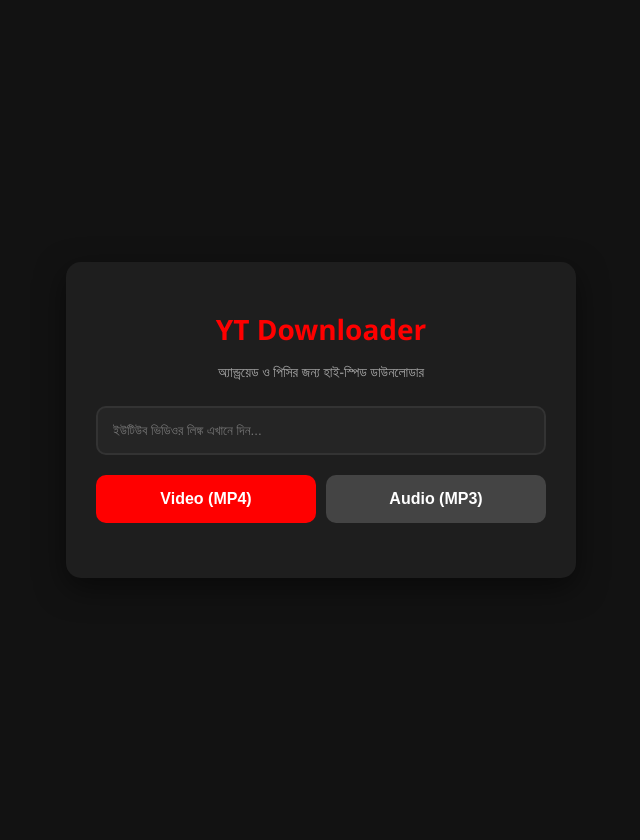
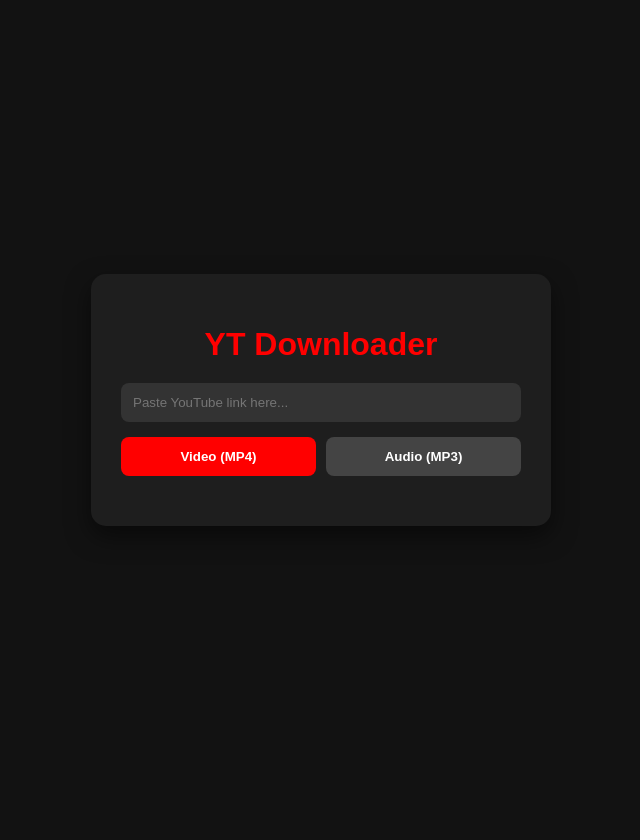
Before and after one commit to webkingranjit2/ytdl, a Flask app: page / in a window 1280 px wide. Shown: the whole page, without its empty margins (319-959 px from the left). After the commit the page ends 476 px from the top, so only its background shows below. Run offline with Flask 3, Linux system fonts and the light colour scheme.

Commit message:
Add files via upload

```diff
--- a/templates/index.html
+++ b/templates/index.html
@@ -3,163 +3,63 @@
 <head>
     <meta charset="UTF-8">
     <meta name="viewport" content="width=device-width, initial-scale=1.0">
-    <title>Universal Video Downloader</title>
+    <title>Universal Downloader</title>
     <style>
-        :root {
-            --primary: #ff0000;
-            --dark: #121212;
-            --card: #1e1e1e;
-            --text: #ffffff;
-        }
-
-        body {
-            font-family: 'Segoe UI', Arial, sans-serif;
-            background-color: var(--dark);
-            color: var(--text);
-            display: flex;
-            justify-content: center;
-            align-items: center;
-            min-height: 100vh;
-            margin: 0;
-            padding: 20px;
-        }
-
-        .container {
-            background: var(--card);
-            padding: 30px;
-            border-radius: 15px;
-            box-shadow: 0 10px 30px rgba(0,0,0,0.5);
-            width: 100%;
-            max-width: 450px;
-            text-align: center;
-        }
-
-        h1 { color: var(--primary); margin-bottom: 5px; font-size: 28px; }
-        p { color: #aaa; margin-bottom: 25px; font-size: 14px; }
-
-        input {
-            width: 100%;
-            padding: 15px;
-            margin-bottom: 20px;
-            border: 2px solid #333;
-            border-radius: 10px;
-            background: #252525;
-            color: white;
-            box-sizing: border-box;
-            outline: none;
-            transition: 0.3s;
-        }
-
-        input:focus { border-color: var(--primary); }
-
-        .btn-group {
-            display: flex;
-            gap: 10px;
-        }
-
-        button {
-            flex: 1;
-            padding: 15px;
-            border: none;
-            border-radius: 10px;
-            cursor: pointer;
-            font-weight: bold;
-            font-size: 16px;
-            transition: 0.3s;
-        }
-
-        .btn-mp4 { background-color: var(--primary); color: white; }
-        .btn-mp3 { background-color: #444; color: white; }
-
-        button:hover { opacity: 0.9; transform: translateY(-2px); }
-        button:active { transform: translateY(0); }
-
-        #status {
-            margin-top: 25px;
-            font-size: 14px;
-            line-height: 1.6;
-        }
-
-        .loader {
-            display: none;
-            border: 4px solid #333;
-            border-top: 4px solid var(--primary);
-            border-radius: 50%;
-            width: 30px;
-            height: 30px;
-            animation: spin 1s linear infinite;
-            margin: 20px auto;
-        }
-
+        body { font-family: sans-serif; background: #121212; color: white; display: flex; justify-content: center; align-items: center; height: 100vh; margin: 0; }
+        .card { background: #1e1e1e; padding: 30px; border-radius: 15px; width: 90%; max-width: 400px; text-align: center; box-shadow: 0 10px 25px rgba(0,0,0,0.5); }
+        h1 { color: #ff0000; margin-bottom: 20px; }
+        input { width: 100%; padding: 12px; margin-bottom: 15px; border-radius: 8px; border: none; background: #333; color: white; box-sizing: border-box; outline: none; }
+        .btn-group { display: flex; gap: 10px; }
+        button { flex: 1; padding: 12px; border: none; border-radius: 8px; font-weight: bold; cursor: pointer; transition: 0.3s; }
+        .mp4 { background: #ff0000; color: white; }
+        .mp3 { background: #444; color: white; }
+        #status { margin-top: 20px; font-size: 14px; }
+        .loader { display: none; border: 3px solid #f3f3f3; border-top: 3px solid #ff0000; border-radius: 50%; width: 25px; height: 25px; animation: spin 1s linear infinite; margin: 15px auto; }
         @keyframes spin { 0% { transform: rotate(0deg); } 100% { transform: rotate(360deg); } }
-
-        .success-link {
-            display: inline-block;
-            margin-top: 15px;
-            padding: 10px 20px;
-            background: #28a745;
-            color: white;
-            text-decoration: none;
-            border-radius: 5px;
-            font-weight: bold;
-        }
+        .dl-link { display: inline-block; margin-top: 15px; padding: 10px 20px; background: #28a745; color: white; text-decoration: none; border-radius: 5px; font-weight: bold; }
     </style>
 </head>
 <body>
-
-<div class="container">
+    <div class="card">
         <h1>YT Downloader</h1>
-    <p>অ্যান্ড্রয়েড ও পিসির জন্য হাই-স্পিড ডাউনলোডার</p>
-
-    <input type="text" id="videoUrl" placeholder="ইউটিউব ভিডিওর লিঙ্ক এখানে দিন...">
-
+        <input type="text" id="url" placeholder="Paste YouTube link here...">
         <div class="btn-group">
-        <button class="btn-mp4" onclick="download('mp4')">Video (MP4)</button>
-        <button class="btn-mp3" onclick="download('mp3')">Audio (MP3)</button>
+            <button class="mp4" onclick="startDownload('mp4')">Video (MP4)</button>
+            <button class="mp3" onclick="startDownload('mp3')">Audio (MP3)</button>
         </div>
-
         <div class="loader" id="loader"></div>
         <div id="status"></div>
     </div>
 
     <script>
-    async function download(mode) {
-        const urlInput = document.getElementById('videoUrl');
+        async function startDownload(mode) {
+            const url = document.getElementById('url').value;
             const status = document.getElementById('status');
             const loader = document.getElementById('loader');
 
-        if (!urlInput.value) {
-            alert("দয়া করে একটি সঠিক লিঙ্ক দিন!");
-            return;
-        }
+            if(!url) return alert("Please enter a link!");
 
-        status.innerHTML = "সার্ভার লিঙ্ক প্রসেস করছে... কিছুক্ষণ অপেক্ষা করুন।";
+            status.innerHTML = "Processing...";
             loader.style.display = "block";
 
             try {
                 const response = await fetch('/download', {
                     method: 'POST',
-                headers: { 'Content-Type': 'application/json' },
-                body: JSON.stringify({ url: urlInput.value, mode: mode })
+                    headers: {'Content-Type': 'application/json'},
+                    body: JSON.stringify({ url: url, mode: mode })
                 });
-
-            const data = await response.json();
-
-            if (data.success && data.download_url) {
-                status.innerHTML = `
-                    <p style="color: #28a745;">ফাইল রেডি!</p>
-                    <a href="${data.download_url}" target="_blank" class="success-link">Download Now</a>
-                `;
+                const result = await response.json();
+                if(result.success) {
+                    status.innerHTML = `<a href="${result.download_url}" target="_blank" class="dl-link">Download File</a>`;
                 } else {
-                status.innerHTML = `<p style="color: #ff4444;">এরর: ${data.error || "লিঙ্কটি কাজ করছে না।"}</p>`;
+                    status.innerHTML = "Error: " + result.error;
                 }
-        } catch (error) {
-            status.innerHTML = `<p style="color: #ff4444;">সার্ভার এরর! আবার চেষ্টা করুন।</p>`;
+            } catch (err) {
+                status.innerHTML = "Server Error!";
             } finally {
                 loader.style.display = "none";
             }
         }
     </script>
-
 </body>
 </html>
```
Lines whose indentation alone changed are shown as unchanged.
